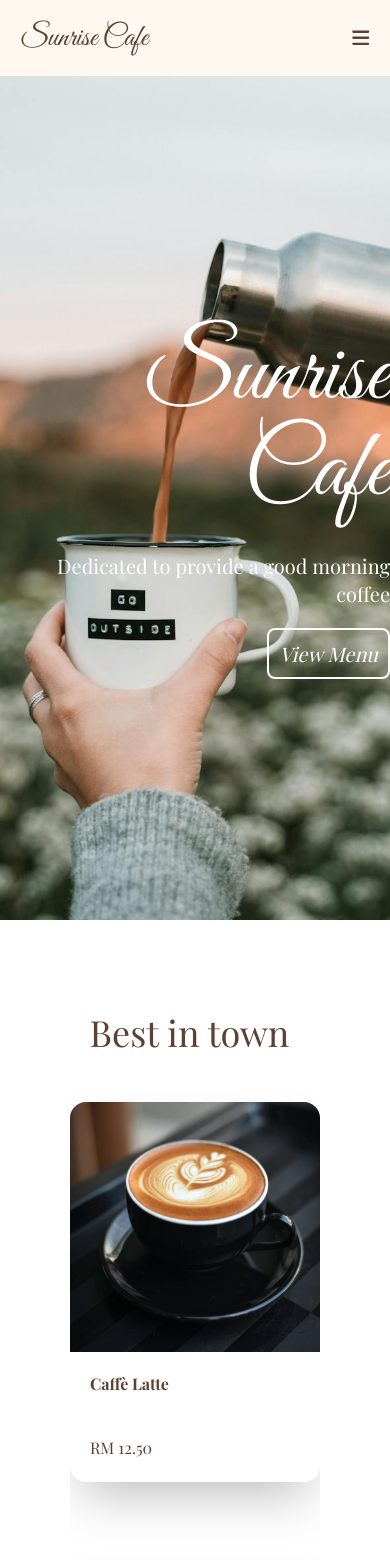
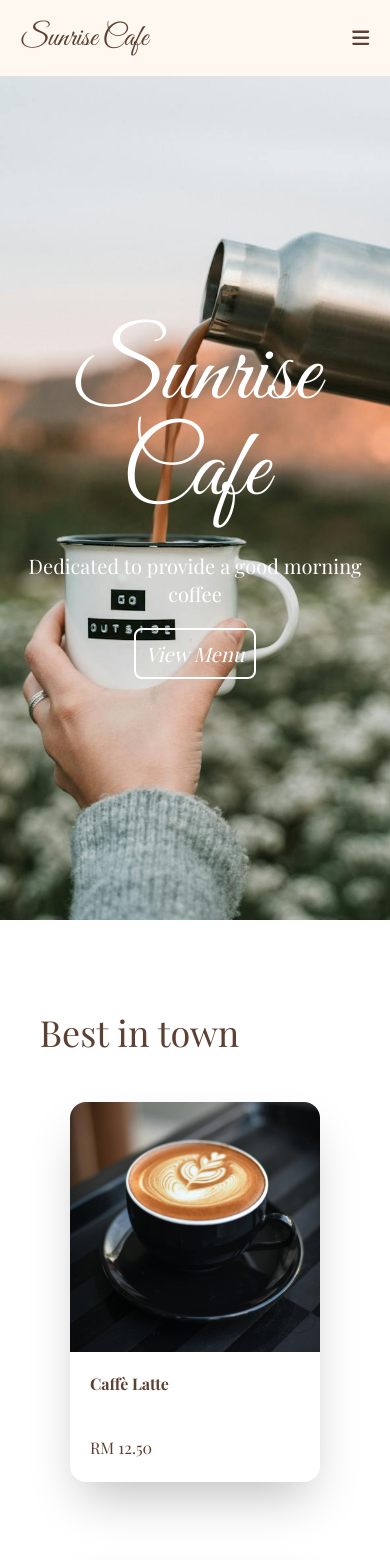
Before and after one commit to zhenkaiwong/sunrise-cafe-demo, a Next.js app: page / in a window 390 px wide. Shown: the top 1560 px of the page. Built offline with nearby package versions, Linux system fonts and the light colour scheme; a web font is replaced by a local one.

Commit message:
Fix home page responsive UI

```diff
--- a/src/app/page.tsx
+++ b/src/app/page.tsx
@@ -8,18 +8,18 @@ const greateVibes = Great_Vibes({ weight: "400" });
 export default function Home() {
   return (
     <>
-      <div className="bg-[url(/sunrise-cafe-banner.jpg)] bg-cover bg-center h-screen flex">
-        <div className="absolute inset-0 bg-black/10 -z-10"></div>
-        <div className="my-auto ml-[10vw] text-right">
-          <h1 className={`${greateVibes.className} text-8xl text-white mb-8`}>
+      <div className="flex h-screen justify-center bg-[url(/sunrise-cafe-banner.jpg)] bg-cover bg-center md:justify-start">
+        <div className="absolute inset-0 -z-10 bg-black/10"></div>
+        <div className="my-auto text-center md:ml-[10vw] md:text-right">
+          <h1 className={`${greateVibes.className} mb-8 text-8xl text-white`}>
             Sunrise Cafe
           </h1>
-          <p className={`text-white text-xl mb-8`}>
+          <p className={`mb-8 text-xl text-white`}>
             Dedicated to provide a good morning coffee
           </p>
           <Link
             href={"/menu"}
-            className="text-white text-xl italic hover:cursor-pointer border-solid border-white border-2 p-2.5 rounded-lg hover:bg-white hover:text-black transition duration-300"
+            className="rounded-lg border-2 border-solid border-white p-2.5 text-xl text-white italic transition duration-300 hover:cursor-pointer hover:bg-white hover:text-black"
           >
             View Menu
           </Link>
--- a/src/ui/MenuProduct.tsx
+++ b/src/ui/MenuProduct.tsx
@@ -13,9 +13,9 @@ export default function MenuProduct(props: MenuProductProps) {
     ? "hover:scale-115"
     : "hover:scale-105";
   return (
-    <Link href={`/products/${props.name}`} className="w-[250px]">
+    <Link href={`/products/${props.name}`} className="mx-[50px] w-[250px]">
       <div
-        className={`rounded-2xl shadow-2xl transition duration-250 bg-white w-[250px] h-[380px] ${scaleLargerOnHover} m-auto`}
+        className={`h-[380px] w-[250px] rounded-2xl bg-white shadow-2xl transition duration-250 ${scaleLargerOnHover} m-auto`}
       >
         <Image
           className="rounded-t-2xl"
@@ -24,7 +24,7 @@ export default function MenuProduct(props: MenuProductProps) {
           width={250}
           height={250}
         />
-        <div className="p-5 flex flex-col gap-10">
+        <div className="flex flex-col gap-10 p-5">
           <strong>{props.name}</strong>
           <p>RM {props.price.toFixed(2)}</p>
         </div>
--- a/src/ui/Suggestion.tsx
+++ b/src/ui/Suggestion.tsx
@@ -10,12 +10,6 @@ type Props = {
 };
 
 export default function Suggestions(props: Props) {
-  // const suggestions = [
-  //   ...getCoffeeProducts(),
-  //   ...getNonCoffeeProducts(),
-  //   ...getPastryProducts(),
-  // ];
-
   const suggestions = [
     ...getCoffeeProducts(),
     ...getNonCoffeeProducts(),
@@ -36,10 +30,10 @@ export default function Suggestions(props: Props) {
 
   return (
     <div className="overflow-scroll">
-      <h1 className="text-4xl mt-[5vh] ml-[5vw]">
+      <h1 className="mt-[5vh] ml-[5vw] text-4xl">
         {props.label ?? "Other products"}
       </h1>
-      <div className="flex flex-col lg:flex-row pt-[50px] pb-[100px] gap-20 overflow-scroll">
+      <div className="flex flex-col gap-20 overflow-scroll pt-[50px] pb-[100px] lg:flex-row">
         {suggestions.map((suggestion, index) => (
           <Suggestion
             {...suggestion}
```
